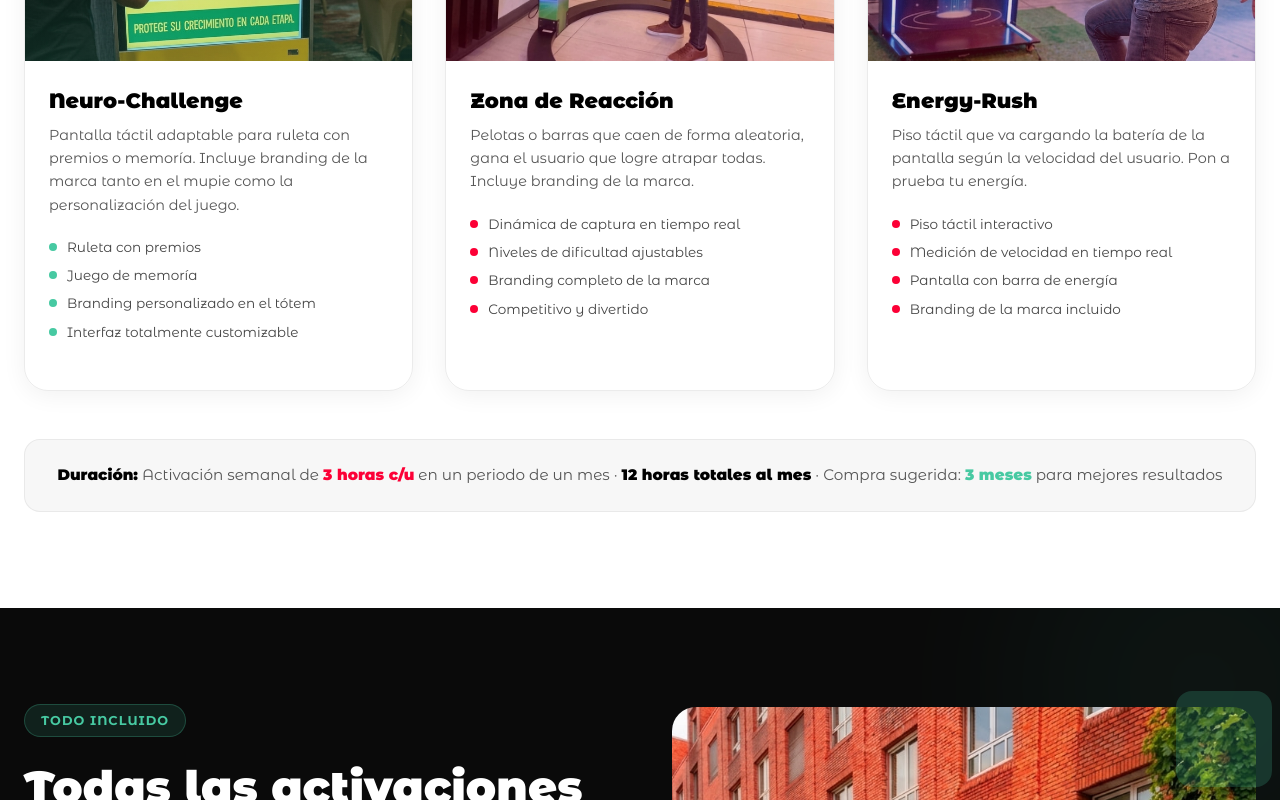
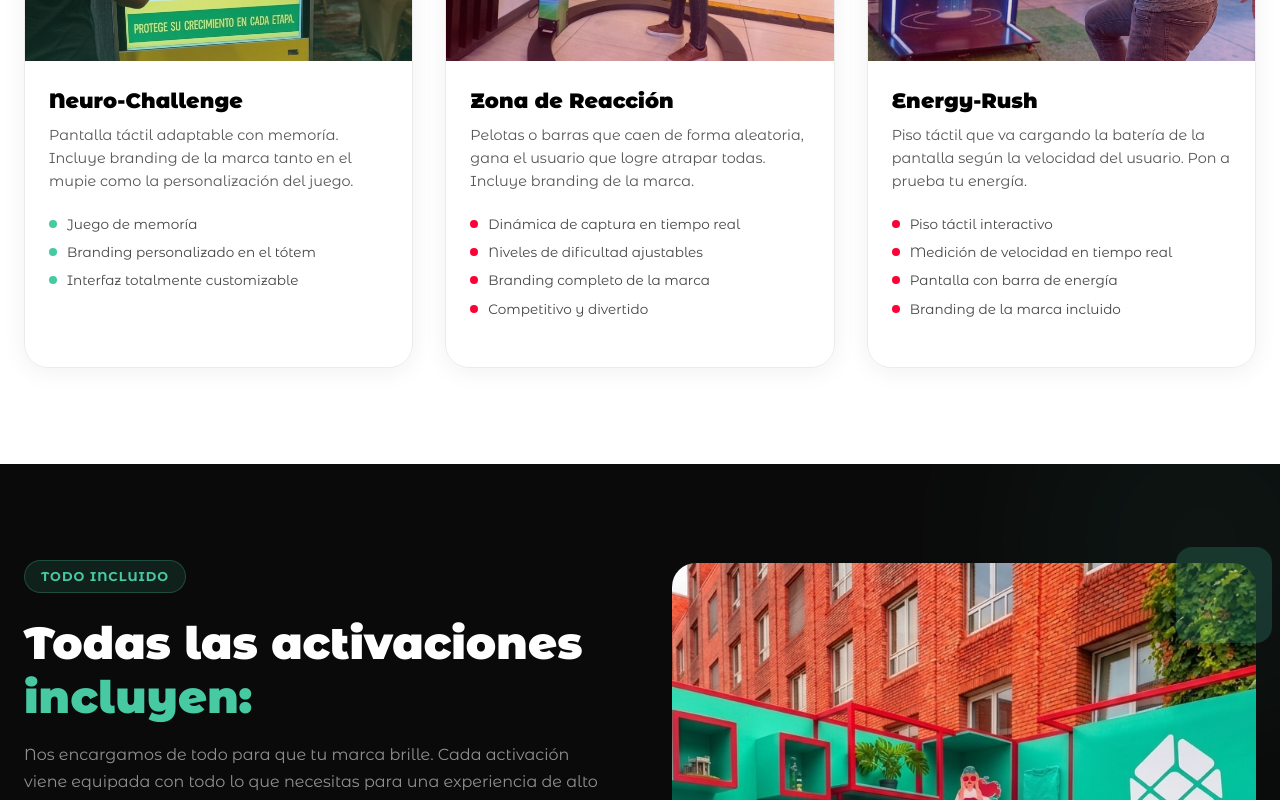
Before and after one commit to lpmunoz99/aktibrands-landing-page, a React (Vite) app: page / in a window 1280 px wide. Shown: the part 1640-2440 px from the top of the page. Built offline with nearby package versions, Linux system fonts and the light colour scheme.

Commit message:
quitar ruleta y compra sugerida

```diff
--- a/src/app/components/ActivationsSection.tsx
+++ b/src/app/components/ActivationsSection.tsx
@@ -7,8 +7,8 @@ const activations = [
     icon: Monitor,
     accent: "#47C9A2",
     description:
-      "Pantalla táctil adaptable para ruleta con premios o memoría. Incluye branding de la marca tanto en el mupie como la personalización del juego.",
-    details: ["Ruleta con premios", "Juego de memoría", "Branding personalizado en el tótem", "Interfaz totalmente customizable"],
+      "Pantalla táctil adaptable con memoría. Incluye branding de la marca tanto en el mupie como la personalización del juego.",
+    details: ["Juego de memoría", "Branding personalizado en el tótem", "Interfaz totalmente customizable"],
     image: "/neuro-challenge.jpg", // <-- Reemplaza con el nombre de tu imagen
   },
   {
@@ -131,7 +131,8 @@ export function ActivationsSection() {
           })}
         </div>
 
-        {/* Schedule note */}
+        {/* Schedule note
+
         <div
           className="mt-12 p-6 rounded-2xl text-center"
           style={{ backgroundColor: "#f7f7f7", border: "1.5px solid rgba(0,0,0,0.06)" }}
@@ -143,6 +144,7 @@ export function ActivationsSection() {
             <span style={{ color: "#47C9A2", fontWeight: 800 }}>3 meses</span> para mejores resultados
           </p>
         </div>
+        */}
       </div>
     </section>
   );
```
